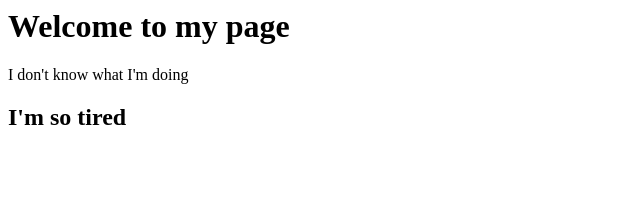
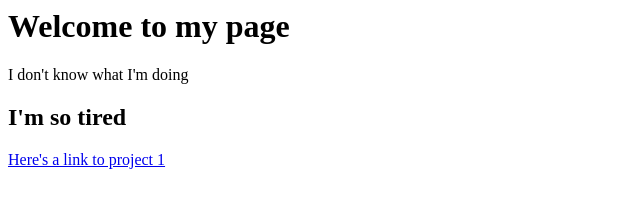
Before and after one commit to leeg827/oldleeg827.github.io, a plain HTML site: page index.html in a window 1280 px wide. Shown: the whole page, without its empty margins (0-640 px from the left). Drawn offline with Linux system fonts and the light colour scheme.

Commit message:
Update index.html

```diff
--- a/index.html
+++ b/index.html
@@ -5,5 +5,7 @@
         <h1>Welcome to my page</h1>
         <p>I don't know what I'm doing</p>
         <h2>I'm so tired</h2>
+
+        <a href="Gia_Interview/">Here's a link to project 1</a>
     </body>
 </html>
```
